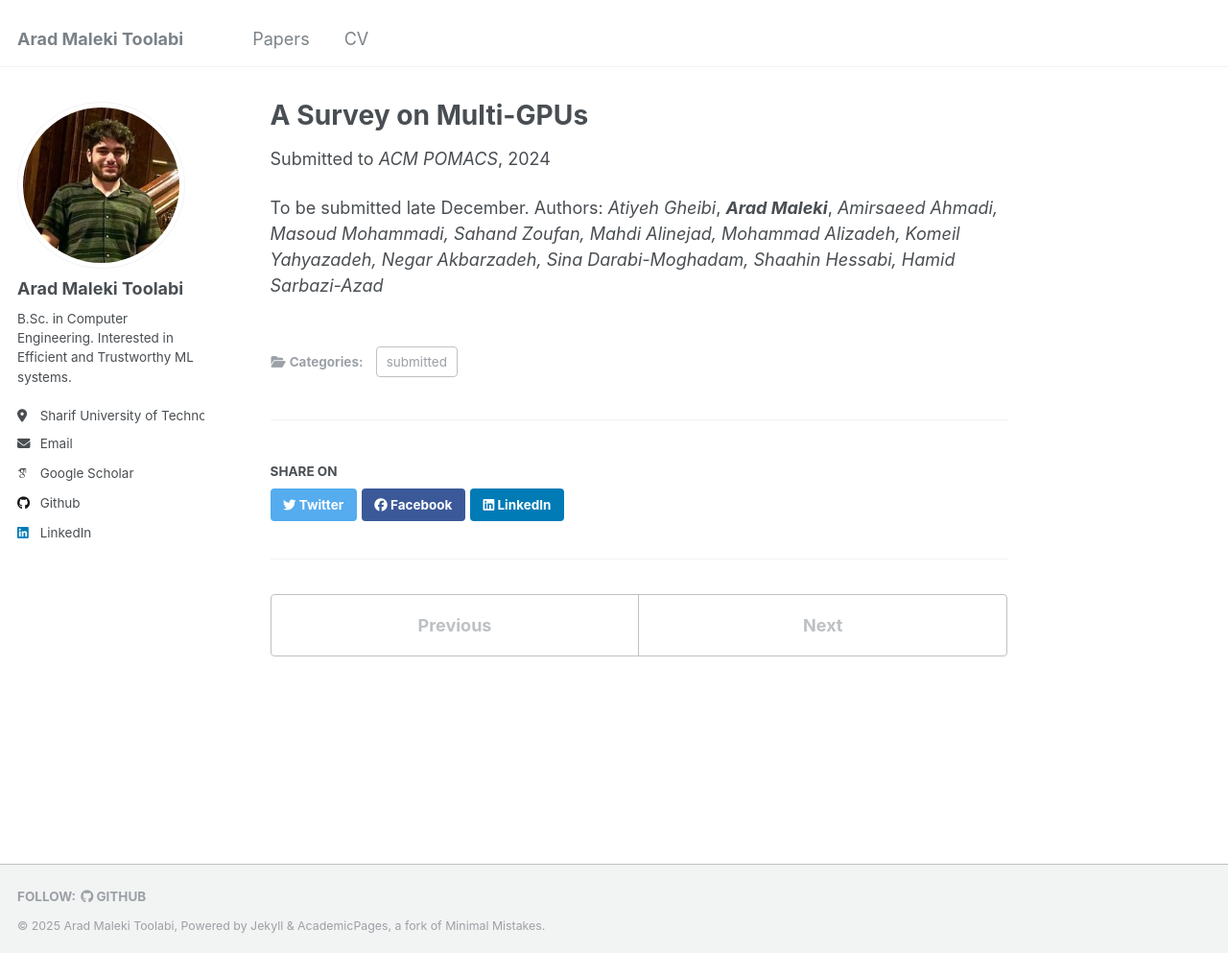
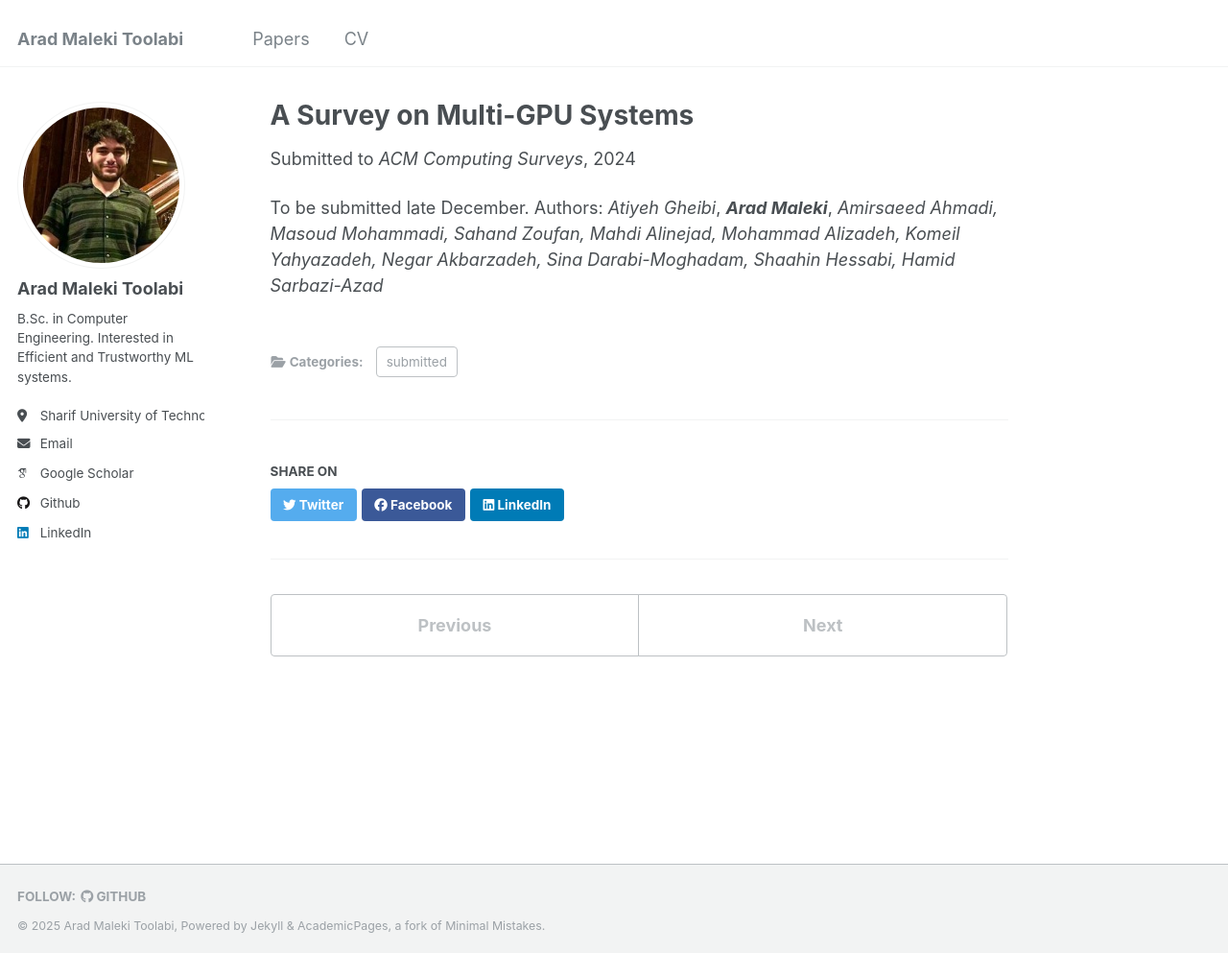
Before and after one commit to aradmaleki02/aradmaleki02.github.io, a Jekyll site: the page built from _publications/mgpu.md, in a window 1280 px wide and 993 px high. Shown: the whole window at 96% size. Built offline with Jekyll 4.4.1, drawn with Linux system fonts in a browser that asks for light colours; some web fonts are replaced.

Commit message:
update mgpu paper

```diff
--- a/_publications/mgpu.md
+++ b/_publications/mgpu.md
@@ -1,11 +1,11 @@
 ---
-title: "A Survey on Multi-GPUs"
+title: "A Survey on Multi-GPU Systems"
 collection: publications
 category: submitted
 permalink: https://drive.google.com/file/d/1aLE-Lw0yvUKNE5V8hbiYRaOFWgdNvlGU/view?usp=sharing
 
-date: 2024-12-01
-venue: 'ACM POMACS'
+date: 2024-12-31
+venue: 'ACM Computing Surveys'
 paperurl: "https://drive.google.com/file/d/1aLE-Lw0yvUKNE5V8hbiYRaOFWgdNvlGU/view?usp=sharing"
 ---
 To be submitted late December. Authors: *Atiyeh Gheibi*, ***Arad Maleki***, *Amirsaeed Ahmadi, Masoud Mohammadi, Sahand Zoufan, Mahdi Alinejad, Mohammad
```
